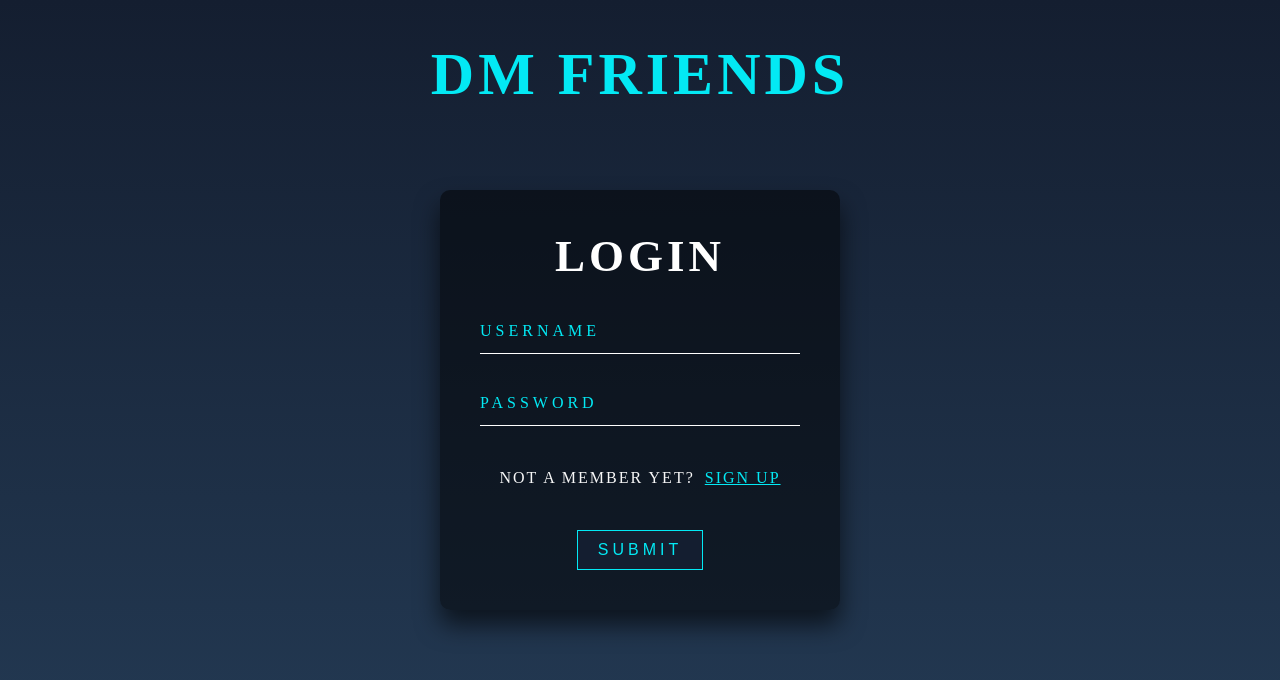
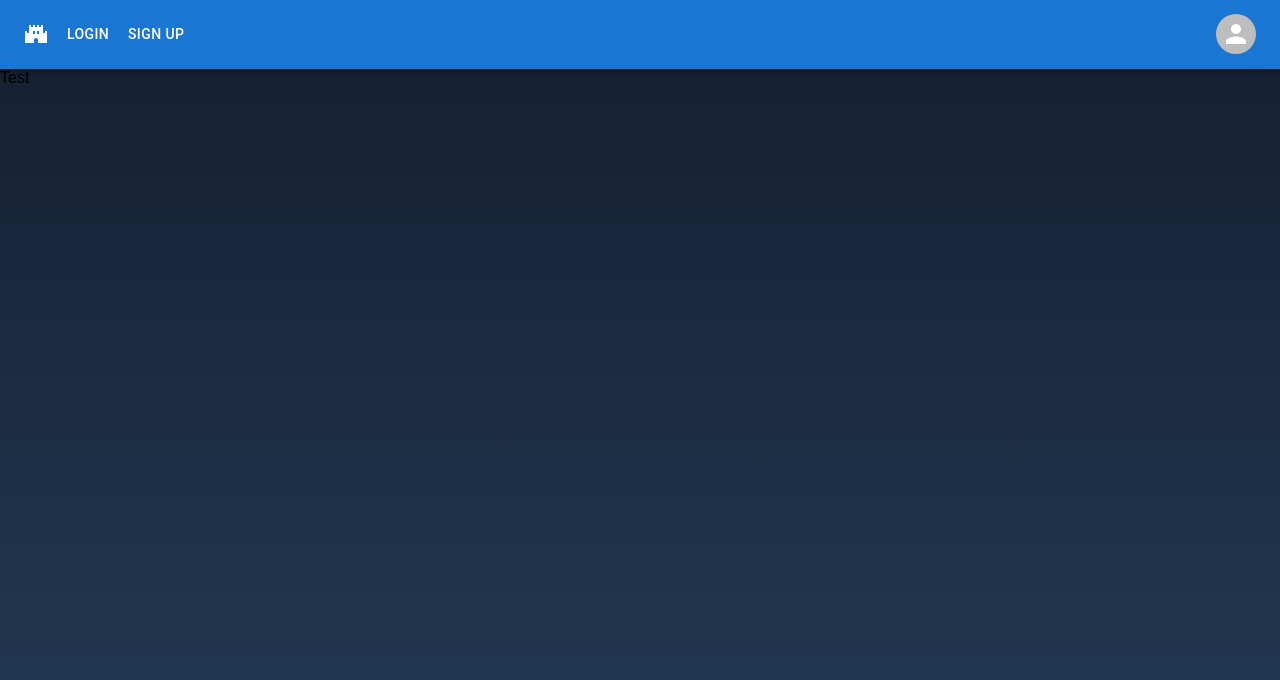
Before and after one commit to ianaack/dm-friends, a React (Create React App) app in the folder client/: page / in a window 1280 px wide. Shown: the top 680 px of the page. Built offline with nearby package versions, Linux system fonts and the light colour scheme; a web font is replaced by a local one.

Commit message:
Updated: React Router

```diff
--- a/client/src/App.js
+++ b/client/src/App.js
@@ -1,14 +1,29 @@
-// import "bootstrap/dist/css/bootstrap.min.css";
-// import "./App.css";
-import { Outlet } from "react-router";
+import React from "react";
+import { BrowserRouter as Router, Routes, Route } from "react-router-dom";
+
+// import pages
+import Homepage from "./pages/Homepage";
+import Login from "./pages/Login";
+import Signup from "./pages/Signup";
+
+// import components
+import NavBar from "./pages/components/Navbar";
 
 function App() {
-  return (
-    <div className="login-title">
-      <h1>DM Friends</h1>
-      <Outlet />
-    </div>
-  );
+	return (
+		<Router>
+			<div className="flex-column justify-flex-start min-100-vh">
+				<NavBar />
+			</div>
+			<div className="container">
+				<Routes>
+					<Route path="/" element={<Homepage />} />
+					<Route path="/login" element={<Login />} />
+					<Route path="/signup" element={<Signup />} />
+				</Routes>
+			</div>
+		</Router>
+	);
 }
 
 export default App;
--- a/client/src/index.js
+++ b/client/src/index.js
@@ -2,27 +2,11 @@
 import ReactDOM from "react-dom/client";
 import App from "./App";
 import "./index.css";
-import {
-  createBrowserRouter,
-  createRoutesFromElements,
-  Route,
-  RouterProvider,
-} from "react-router-dom";
-import Login from "./pages/Login";
-import Signup from "./pages/Signup";
-
-const router = createBrowserRouter(
-  createRoutesFromElements(
-    <Route path="/" element={<App />}>
-      <Route index element={<Login />} />
-      <Route path="signup" element={<Signup />} />
-    </Route>
-  )
-);
 
 const root = ReactDOM.createRoot(document.getElementById("root"));
+
 root.render(
-  <React.StrictMode>
-    <RouterProvider router={router} />
-  </React.StrictMode>
+	<React.StrictMode>
+		<App />
+	</React.StrictMode>
 );
--- a/client/src/pages/Homepage.jsx
+++ b/client/src/pages/Homepage.jsx
@@ -0,0 +1,7 @@
+import React from "react";
+
+const Homepage = () => {
+	return <div>Test</div>;
+};
+
+export default Homepage;
--- a/client/src/pages/Login.jsx
+++ b/client/src/pages/Login.jsx
@@ -2,8 +2,6 @@
 
 export default function Login() {
 	return (
-
-
 		<div className="login-box">
 			<h2>Login</h2>
 			<form>
--- a/client/src/pages/components/Navbar.jsx
+++ b/client/src/pages/components/Navbar.jsx
@@ -13,7 +13,7 @@
 import MenuItem from "@mui/material/MenuItem";
 import CastleIcon from "@mui/icons-material/Castle";
 
-const pages = ["", "", ""];
+const pages = ["Login", "Sign Up", ""];
 const settings = ["Dashboard", "Logout"];
 
 function NavBar() {
```
Also changed, not shown: client/src/pages/Signup.jsx (indentation only). Lines whose indentation alone changed are shown as unchanged.
